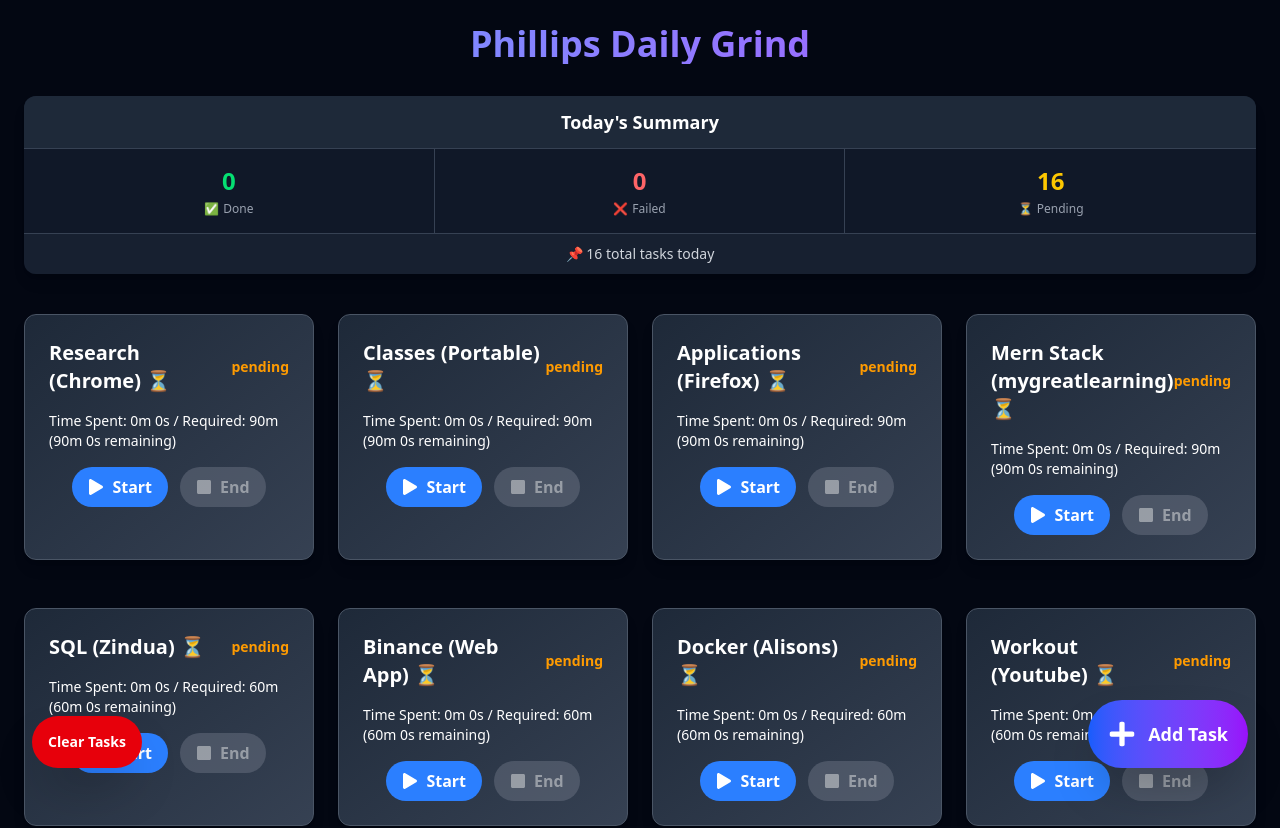
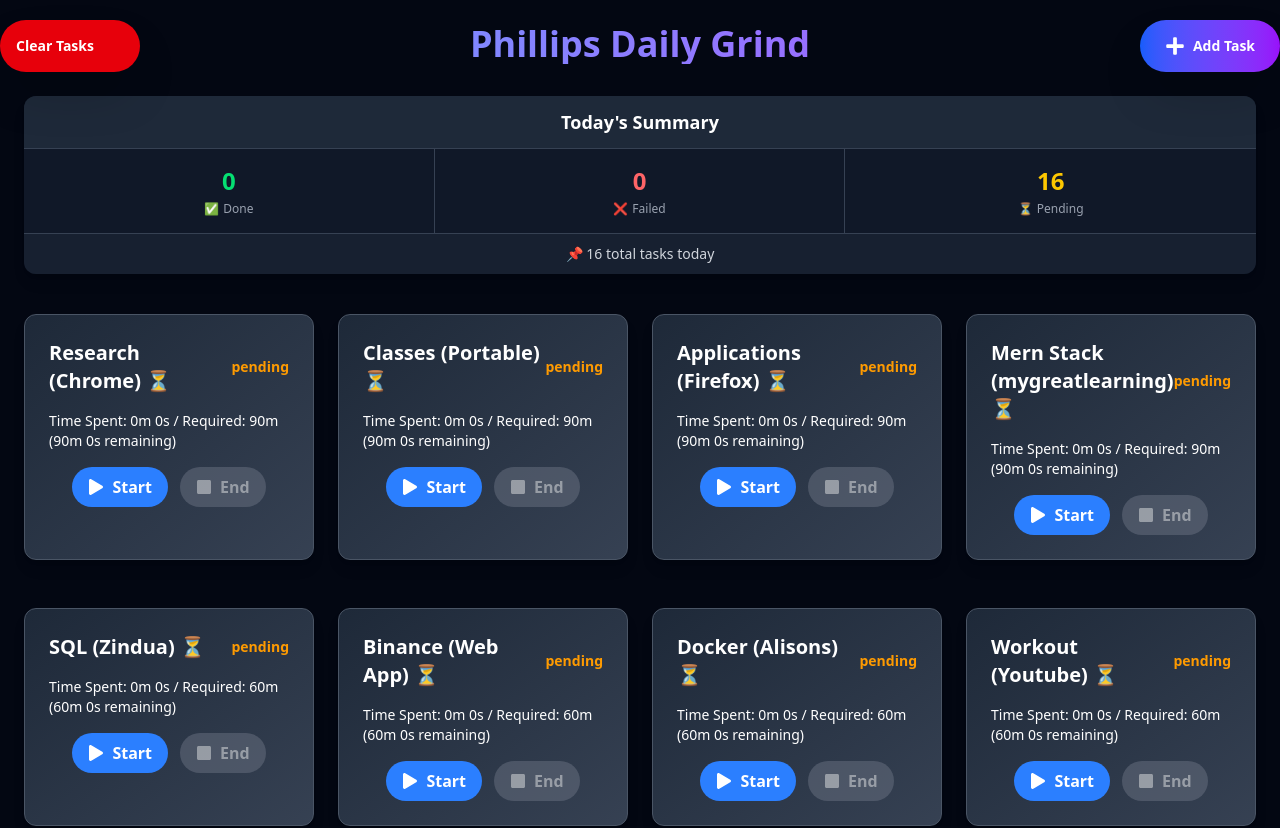
Before and after one commit to littlephillips/productivity_app, a React (Vite) app: page / in a window 1280 px wide. Shown: the top 828 px of the page. Built offline with nearby package versions, Linux system fonts and the light colour scheme.

Commit message:
refactor: clear and add task button

```diff
--- a/src/components/Dashboard.jsx
+++ b/src/components/Dashboard.jsx
@@ -67,7 +67,7 @@ const Dashboard = () => {
       clearTasks();
       setTasks(getTasks());
       }}
-      className="fixed bottom-8 left-8 bg-red-600 text-white p-4 rounded-full shadow-2xl hover:scale-110 transition transform z-50 text-sm font-bold"
+       className="hidden md:flex fixed top-5 left-0 bg-red-600 text-white p-4 rounded-full shadow-2xl hover:scale-110 transition transform z-50 text-sm font-bold w-35"
       >
       Clear Tasks
       </button>
@@ -76,9 +76,9 @@ const Dashboard = () => {
       {/* Floating Add Button */}
       <button
         onClick={() => setShowAddModal(true)}
-        className="fixed bottom-8 right-8 bg-gradient-to-r from-blue-600 to-purple-600 text-white p-5 rounded-full shadow-2xl hover:scale-110 transition transform z-50 flex items-center gap-3 text-lg font-bold"
+       className="hidden md:flex fixed top-5 right-0 bg-gradient-to-r from-blue-600 to-purple-600 text-white p-4 rounded-full shadow-2xl hover:scale-110 transition transform z-50 text-sm font-bold w-35 flex items-center justify-center gap-2 "
       >
-        <FaPlus size={28} /> Add Task
+        <FaPlus size={20} /> Add Task
       </button>
 
       {/* Add Task Modal */}
```
